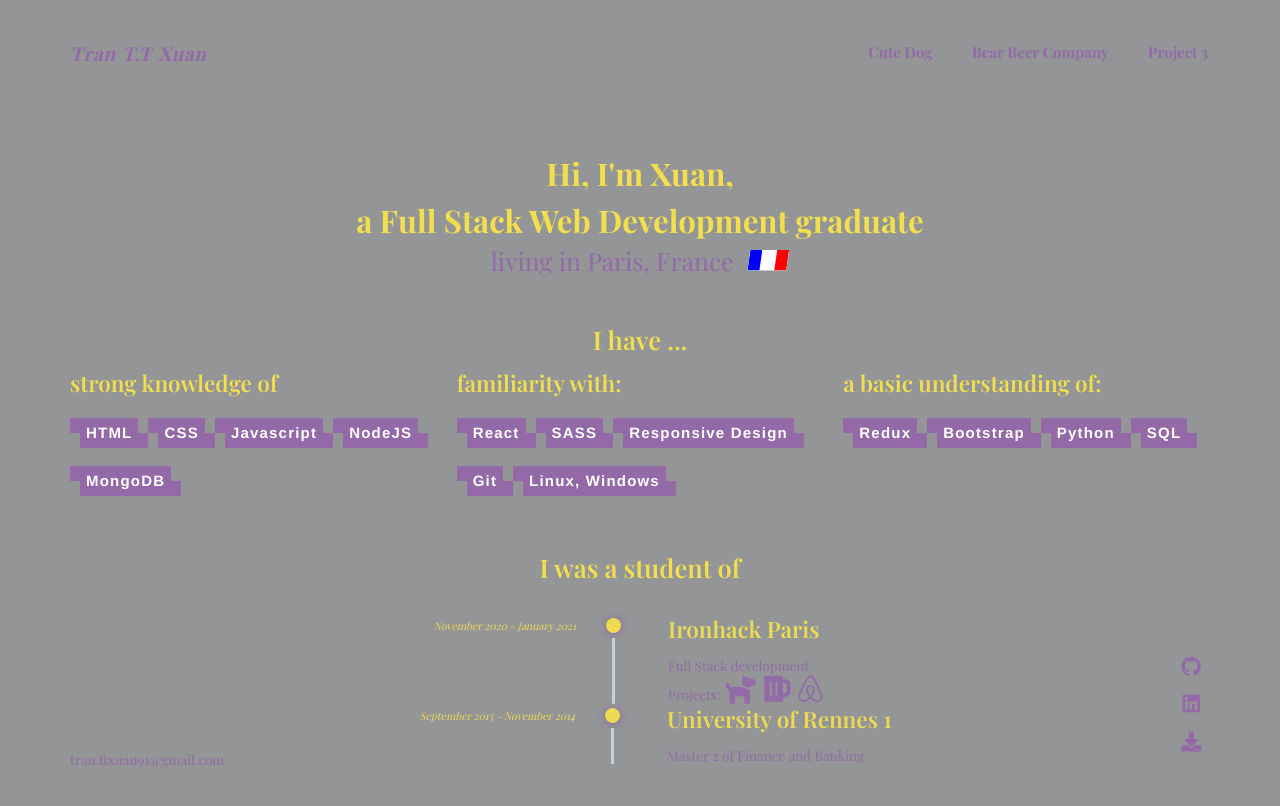
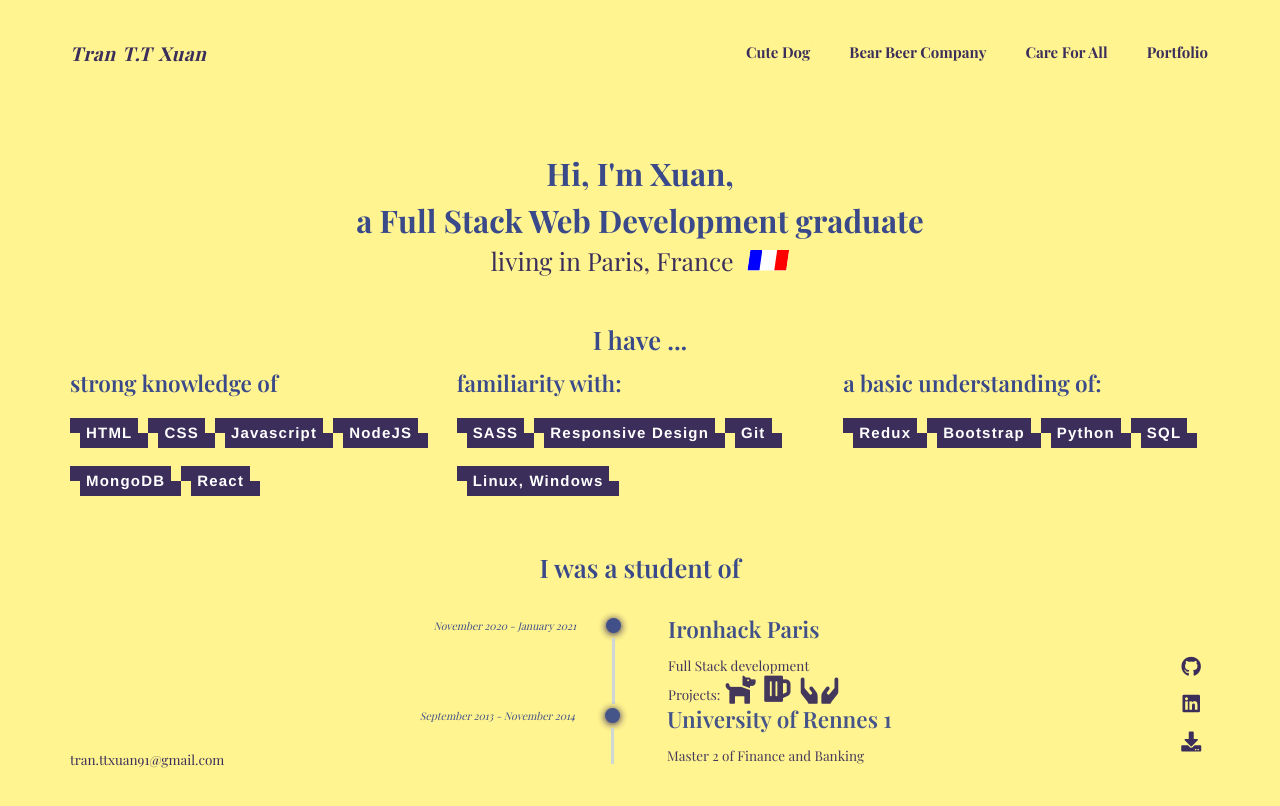
Before and after one commit to tranttxuan/cv_tran, a website: page index.html in a window 1280 px wide. Both pictures are taken after a click on the element "HTML". Drawn offline with nearby package versions, Linux system fonts and the light colour scheme; a web font is replaced by a local one.

Commit message:
add last project in IRONHACK

```diff
--- a/index.html
+++ b/index.html
@@ -24,17 +24,41 @@
             </div>
 
             <div class="nav__menu">
-                <a target="blank" aria-label="Cute Dog" href="https://tranttxuan.github.io/cute_dog_1st_game/" class="nav__menu__link">
+                <a
+                    target="blank"
+                    aria-label="Cute Dog"
+                    href="https://tranttxuan.github.io/cute_dog_1st_game/"
+                    class="nav__menu__link"
+                >
                     <span>Cute Dog</span>
                 </a>
 
-                <a target="blank" aria-label="Bear Beer Company" href="https://bear-beer-co.herokuapp.com/" class="nav__menu__link">
+                <a
+                    target="blank"
+                    aria-label="Bear Beer Company"
+                    href="https://bear-beer-co.herokuapp.com/"
+                    class="nav__menu__link"
+                >
                     <span>Bear Beer Company</span>
                 </a>
 
-                <a target="blank" aria-label="Project 3" href="/" class="nav__menu__link">
-                    <span>Project 3</span>
+                <a
+                    target="blank"
+                    aria-label="Project 3"
+                    href="https://care-for-all.herokuapp.com/"
+                    class="nav__menu__link"
+                >
+                    <span>Care For All</span>
                 </a>
+
+                <a
+                target="blank"
+                aria-label="Project 3"
+                href="https://cv-tran.vercel.app/"
+                class="nav__menu__link"
+            >
+                <span>Portfolio</span>
+            </a>
             </div>
 
             <div class="nav__socials">
@@ -56,7 +80,7 @@
                     <i class="fab fa-linkedin fa-lg"></i>
                 </a>
 
-                <a href="" aria-label="Download CV" download class="nav__socials__link"
+                <a href="./cv.pdf" aria-label="Download CV" download class="nav__socials__link"
                     ><i class="fas fa-download fa-lg"></i
                 ></a>
             </div>
@@ -93,13 +117,13 @@
                                     <div class="badge">Javascript</div>
                                     <div class="badge">NodeJS</div>
                                     <div class="badge">MongoDB</div>
+                                    <div class="badge">React</div>
                                 </div>
                             </div>
 
                             <div class="brain-box">
                                 <h3>familiarity with:</h3>
                                 <div class="badges">
-                                    <div class="badge">React</div>
                                     <div class="badge">SASS</div>
                                     <div class="badge">Responsive Design</div>
                                     <div class="badge">Git</div>
@@ -130,7 +154,19 @@
                                 <div class="timeline-content">
                                     <h3 class="timeline-title">Ironhack Paris</h3>
                                     <p>Full Stack development</p>
-                                    <p>Projects: <i class="fas fa-dog"></i> &nbsp;<i class="fas fa-beer"></i>&nbsp; <i class="fab fa-airbnb"></i></p>
+                                    <p>
+                                        Projects:
+                                        <a href="https://tranttxuan.github.io/cute_dog_1st_game/"
+                                            ><i class="fas fa-dog"></i
+                                        ></a>
+                                        &nbsp;<a href="https://bear-beer-co.herokuapp.com/"
+                                            ><i class="fas fa-beer"></i
+                                        ></a>
+                                        &nbsp;
+                                        <a href="https://care-for-all.herokuapp.com/"
+                                            ><i class="fas fa-hands"></i
+                                        ></a>
+                                    </p>
                                 </div>
                             </li>
 
@@ -140,9 +176,7 @@
                                 </div>
                                 <div class="timeline-marker"></div>
                                 <div class="timeline-content">
-                                    <h3 class="timeline-title">
-                                        University of Rennes 1
-                                    </h3>
+                                    <h3 class="timeline-title">University of Rennes 1</h3>
                                     <p>Master 2 of Finance and Banking</p>
                                 </div>
                             </li>
--- a/sass/base.scss
+++ b/sass/base.scss
@@ -1,7 +1,7 @@
-$dark-purple: #9369a8;
-$medium-purple: rgb(107, 0, 128);
-$illuminating: #f3df4d;
-$gray: #939597;
+$dark-purple: #3b2e5a;
+$deepblue: #4ea0ae;
+$blue: #394989;
+$yellow: #fff48f;
 
 $margin-small: 0.5vh;
 $margin-large: 1.1vh;
@@ -23,11 +23,11 @@ html {
 body {
     font-family: "Playfair Display", serif;
     font-weight: 400;
-    color: $illuminating;
+    color: $blue;
     width: 100%;
     height: 100%;
     overflow: hidden;
-    background-color: $gray;
+    background-color: $yellow;
 }
 ul {
     list-style: none;
@@ -40,7 +40,7 @@ span {
     color: $dark-purple;
 }
 
-@media (max-height: 800px) {
+@media (max-height: 850px) {
     body {
         overflow: auto;
     }
--- a/sass/home.scss
+++ b/sass/home.scss
@@ -159,7 +159,7 @@
         padding-bottom: 0.2rem;
 
         & span {
-            color: $illuminating;
+            color: $blue;
         }
     }
     &-marker {
@@ -169,7 +169,7 @@
         left: 0;
         width: 15px;
         &::before {
-            background-color: $illuminating;
+            background-color: $blue;
             box-shadow: 0px 1px 7px 0.8px $dark-purple;
             border-radius: 100%;
             content: "";
@@ -209,7 +209,7 @@
                 cursor: pointer;
                 transition: all 0.2s;
                 &:hover {
-                    color: $illuminating;
+                    color: $deepblue;
                 }
             }
         }
--- a/sass/intro.scss
+++ b/sass/intro.scss
@@ -26,7 +26,7 @@
         opacity: 1;
         left: calc(50vw - 5px);
         width: 5px;
-        background-color: $illuminating;
+        background-color:$yellow;
         z-index: 2;
         transition: all 1.5s;
     }
--- a/sass/nav.scss
+++ b/sass/nav.scss
@@ -7,6 +7,12 @@
         position: fixed;
         top: 20px;
         left: 20px;
+        transform: translate(0px, 0px) scale(1);
+        transition: all 2s ease-in;
+        &:hover {
+            color: $deepblue;
+            transform: translate(5px, 5px) scale(1.1);
+        }
 
         & a h1 {
             display: inline-block;
@@ -16,6 +22,9 @@
             word-spacing: 2px;
             letter-spacing: 0.5px;
             @include show;
+            &:hover {
+                color: $deepblue;
+            }
         }
     }
 
@@ -42,7 +51,7 @@
             transition: all 0.7s ease-out;
             background: linear-gradient(
                 270deg,
-                rgba($illuminating, 0.8),
+                rgba($blue, 0.8),
                 rgba(146, 111, 52, 0.8),
                 rgba(34, 34, 34, 0),
                 rgba(34, 34, 34, 0)
@@ -77,6 +86,11 @@
             justify-content: center;
             align-items: center;
             cursor: pointer;
+            transform: translate(0px, 0px) scale(1);
+            transition: all 2s ease-in;
+            &:hover {
+                transform: translate(5px, 5px) scale(1.1);
+            }
 
             & i {
                 color: $dark-purple;
@@ -84,7 +98,7 @@
 
                 &:hover,
                 &:visited {
-                    color: $illuminating;
+                    color: $deepblue;
                 }
             }
         }
@@ -96,16 +110,16 @@
         top: 50px;
         left: 20px;
         height: 1.43rem;
+
         @include show;
 
-        & a {
+        & span {
+            display: inline-block;
             color: $dark-purple;
             font-size: 0.9rem;
-        }
-        & span {
-            display: inline-block;
+
             &:hover {
-                text-decoration: underline $medium-purple;
+                text-decoration: underline $deepblue;
             }
         }
     }
```
Also changed, not shown: css/style.css, 1 other file.
